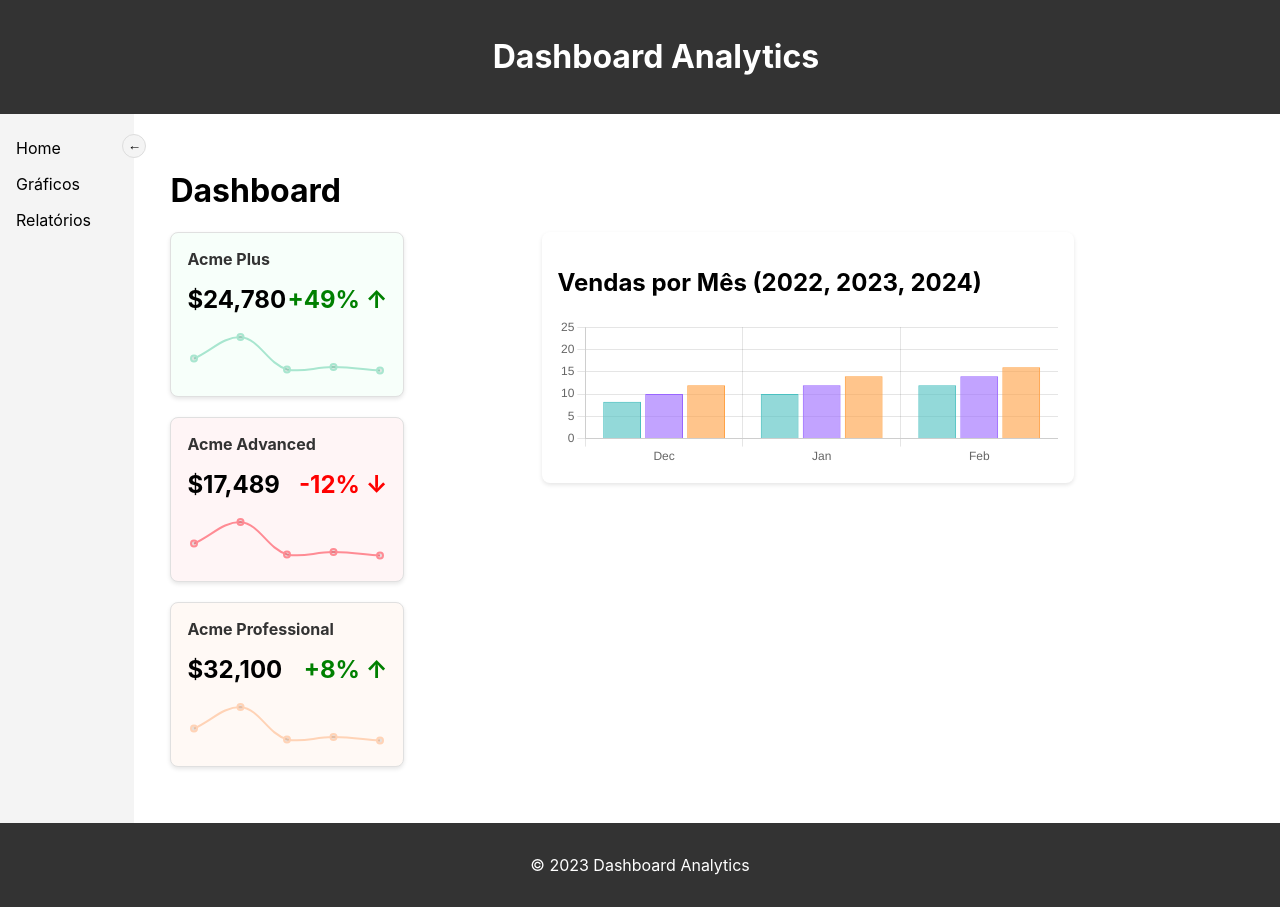
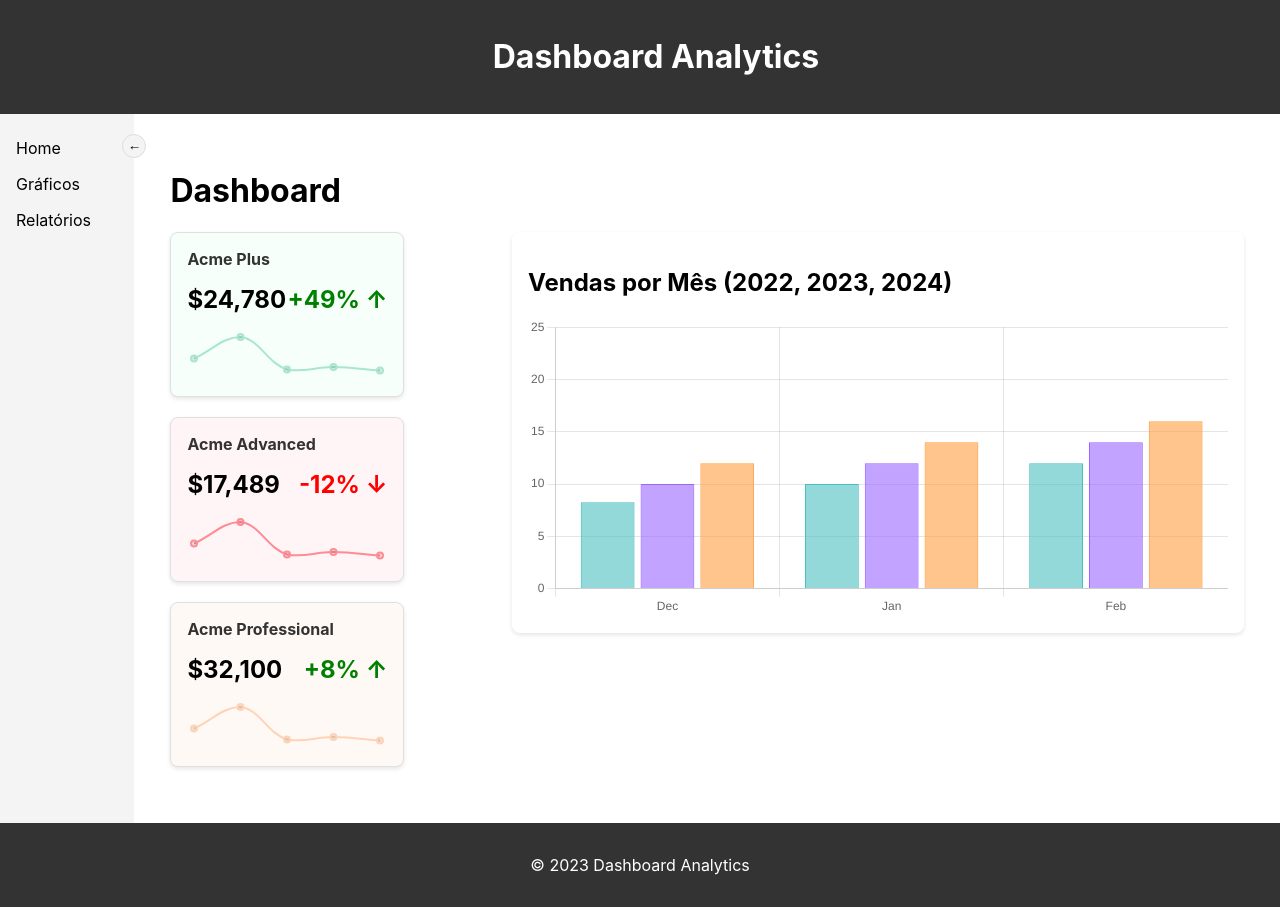
Before and after one commit to klevessond/estudo, a React (Create React App) app in the folder frontend/: page / in a window 1280 px wide. Shown: the top 907 px of the page. Built offline with nearby package versions, Linux system fonts and the light colour scheme.

Commit message:
ajuste da posição do barchart

```diff
--- a/frontend/src/components/BarChart/BarChart.css
+++ b/frontend/src/components/BarChart/BarChart.css
@@ -1,6 +1,6 @@
 .bar-chart-container {
     width: 100%;
-    max-width: 500px;
+    max-width: 700px;
     margin: 0;
     padding: 1rem;
     background-color: #fff;
@@ -11,5 +11,5 @@
 .chart-wrapper {
     position: relative;
     width: 100%;
-    height: 150px; /* Altura fixa para o gráfico */
+    height: 300px; /* Altura fixa para o gráfico */
 }
--- a/frontend/src/components/pages/Dashborad/Dashboard.css
+++ b/frontend/src/components/pages/Dashborad/Dashboard.css
@@ -2,21 +2,25 @@
     padding: 20px;
 }
 
-.metric-cards {
+/* Contêiner flex: coloca .metric-cards e .chart-section lado a lado */
+.dashboard-container {
     display: flex;
-    gap: 20px;
-    margin-bottom: 20px;
-    flex-wrap: wrap;
-    flex: 1; /* Ocupa o espaço disponível */
+    align-items: flex-start; /* Alinha todos no topo */
+    gap: 20px;              /* Espaçamento horizontal entre os blocos */
+    /* flex-wrap: wrap;   // se quiser permitir quebra de linha em telas menores */
 }
 
-.chart-section {
-    flex: 2; /* Ocupa mais espaço que os MetricCards */
-    margin-left: 0px; /* Espaçamento entre os MetricCards e o BarChart */
+/* Ajusta como os cartões aparecem */
+.metric-cards {
+    display: flex;       /* Exibe 3 cards lado a lado */
+    gap: 20px;           /* Espaçamento entre os cards */
+    margin-bottom: 20px; /* Espaçamento inferior, se precisar */
+    flex-wrap: wrap;     /* Quebra de linha em telas pequenas (opcional) */
+    flex: 1;             /* Pode crescer/encolher para ocupar espaço */
 }
 
-.dashboard-container {
-    display: flex;
-    align-items: flex-start; /* Alinha os itens no topo */
-    gap: 20px; /* Espaçamento entre os itens */
+/* Ajusta a seção do gráfico */
+.chart-section {
+    flex: 1;             /* Ocupa mais espaço que a coluna de cards */
+    margin-left: 0;      /* Se quiser remover espaçamento adicional */
 }
--- a/frontend/src/components/pages/Dashborad/Dashboard.jsx
+++ b/frontend/src/components/pages/Dashborad/Dashboard.jsx
@@ -1,4 +1,4 @@
-import React, { useRef, useEffect } from 'react';
+import React from 'react';
 import MetricCard from '../../metricard/MetricCard';
 import BarChart from '../../BarChart/BarChart';
 import './Dashboard.css';
@@ -7,7 +7,9 @@ const Dashboard = () => {
     return (
         <div className="dashboard">
             <h1>Dashboard</h1>
+            {/* Container pai com display:flex */}
             <div className="dashboard-container">
+                {/* Div que agrupa os 3 MetricCards */}
                 <div className="metric-cards">
                     <MetricCard
                         title="Acme Plus"
@@ -34,6 +36,8 @@ const Dashboard = () => {
                         backgroundColor="#fff9f5"
                     />
                 </div>
+
+                {/* Div que agrupa o BarChart */}
                 <div className="chart-section">
                     <BarChart />
                 </div>
```
